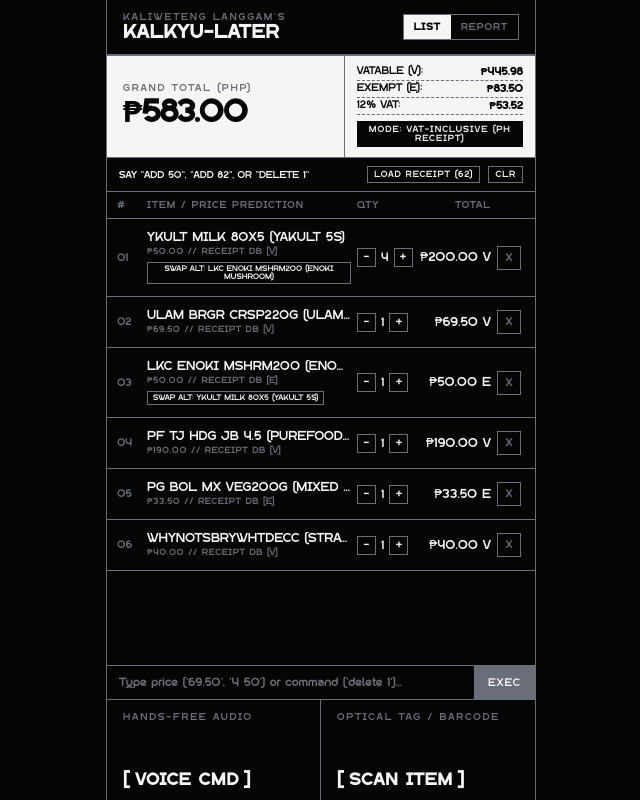
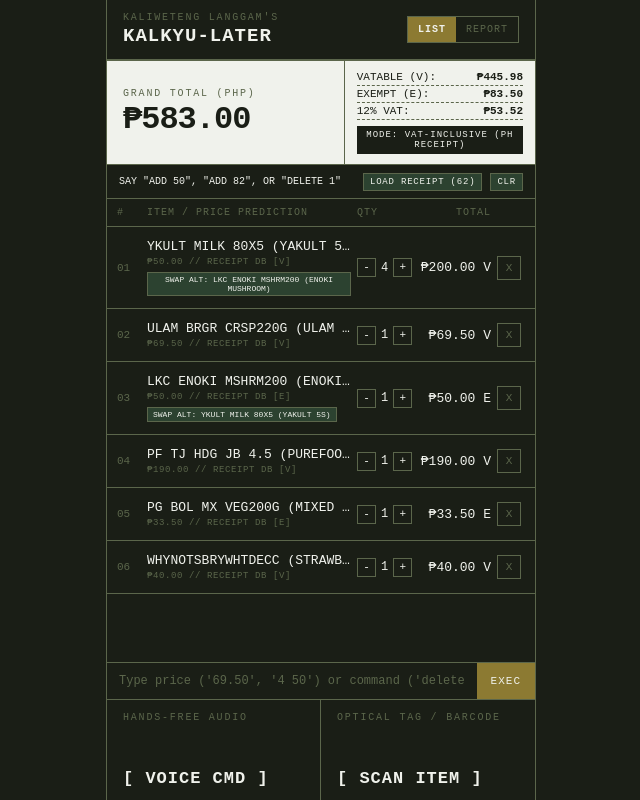
Before and after one commit to Kenaui/Kalkyu-Later, a plain HTML site: page index.html in a window 1280 px wide. Shown: the whole page, without its empty margins (319-959 px from the left). Drawn offline with Linux system fonts and the light colour scheme.

Commit message:
Color schema update
Green just like puregold

```diff
--- a/index.html
+++ b/index.html
@@ -20,6 +20,16 @@
       --slate: #6A6E79;
       --white: #F5F5F5;
       --font-main: 'gibed', 'Courier New', monospace;
+
+    }
+    :root {
+      /* STOLEN COLOR PALETTE FROM YOUR CLASS SCHEDULE */
+      --bg-dark: #1A1E16;        /* Deep Olive Charcoal */
+      --border-accent: #5B664B;  /* Military Olive Border */
+      --text-light: #F0F2EC;     /* Organic Off-White */
+      --gold-bronze: #8C7A32;    /* Timetable Mustard/Bronze */
+      --forest-green: #2C4230;   /* Dark Forest Green */
+      --font-main: 'Gibbed', 'Courier New', monospace;
     }
 
     * {
@@ -31,8 +41,8 @@
     }
 
     body {
-      background-color: var(--black);
-      color: var(--white);
+      background-color: var(--bg-dark);
+      color: var(--text-light);
       font-family: var(--font-main);
       display: flex;
       justify-content: center;
@@ -46,19 +56,19 @@
       height: 100dvh;
       display: flex;
       flex-direction: column;
-      background-color: var(--black);
-      border-left: 1px solid var(--slate);
-      border-right: 1px solid var(--slate);
+      background-color: var(--bg-dark);
+      border-left: 1px solid var(--border-accent);
+      border-right: 1px solid var(--border-accent);
       position: relative;
     }
 
-    /* TOP ARCHITECTURAL HEADER */
+    /* TOP HEADER */
     .top-bar {
       display: grid;
       grid-template-columns: 1fr auto;
-      border-bottom: 2px solid var(--slate);
+      border-bottom: 2px solid var(--border-accent);
       padding: 12px 16px;
-      background: var(--black);
+      background: var(--bg-dark);
     }
 
     .brand-block {
@@ -71,25 +81,25 @@
       font-size: 10px;
       letter-spacing: 1.8px;
       text-transform: uppercase;
-      color: var(--slate);
+      color: var(--border-accent);
     }
 
     .app-title {
       font-size: 19px;
       letter-spacing: 1px;
       text-transform: uppercase;
-      color: var(--white);
+      color: var(--text-light);
     }
 
     .mode-tabs {
       display: flex;
-      border: 1px solid var(--slate);
+      border: 1px solid var(--border-accent);
       align-self: center;
     }
 
     .tab-btn {
-      background: var(--black);
-      color: var(--slate);
+      background: var(--bg-dark);
+      color: var(--border-accent);
       border: none;
       padding: 7px 10px;
       font-family: var(--font-main);
@@ -100,8 +110,8 @@
     }
 
     .tab-btn.active {
-      background: var(--white);
-      color: var(--black);
+      background: var(--gold-bronze);
+      color: var(--text-light);
       font-weight: bold;
     }
 
@@ -109,17 +119,21 @@
     .summary-ticker {
       display: grid;
       grid-template-columns: 1.25fr 1fr;
-      border-bottom: 1px solid var(--slate);
-      background: var(--white);
-      color: var(--black);
+      border-bottom: 1px solid var(--border-accent);
+      background: var(--text-light);
+      color: var(--bg-dark);
     }
 
     .grand-total-box {
       padding: 14px 16px;
-      border-right: 1px solid var(--slate);
+      border-right: 1px solid var(--border-accent);
       display: flex;
       flex-direction: column;
       justify-content: center;
+    }
+
+    .grand-total-box .micro-label {
+      color: var(--border-accent);
     }
 
     .grand-total-value {
@@ -141,15 +155,15 @@
     .vat-row {
       display: flex;
       justify-content: space-between;
-      border-bottom: 1px dashed var(--slate);
+      border-bottom: 1px dashed var(--border-accent);
       padding-bottom: 2px;
       margin-bottom: 2px;
     }
 
     .vat-toggle {
       margin-top: 4px;
-      background: var(--black);
-      color: var(--white);
+      background: var(--bg-dark);
+      color: var(--text-light);
       border: none;
       padding: 4px 6px;
       font-family: var(--font-main);
@@ -163,10 +177,10 @@
     /* STATUS STRIP */
     .status-strip {
       padding: 7px 12px;
-      background: var(--black);
-      border-bottom: 1px solid var(--slate);
+      background: var(--bg-dark);
+      border-bottom: 1px solid var(--border-accent);
       font-size: 10px;
-      color: var(--white);
+      color: var(--text-light);
       display: flex;
       justify-content: space-between;
       align-items: center;
@@ -182,9 +196,9 @@
     }
 
     .mini-action-btn {
-      background: var(--black);
-      color: var(--white);
-      border: 1px solid var(--slate);
+      background: var(--forest-green);
+      color: var(--text-light);
+      border: 1px solid var(--border-accent);
       padding: 3px 6px;
       font-family: var(--font-main);
       font-size: 9px;
@@ -195,15 +209,14 @@
     }
 
     .mini-action-btn:active {
-      background: var(--white);
-      color: var(--black);
+      background: var(--gold-bronze);
     }
 
     /* MAIN VIEWPORT */
     .view-container {
       flex: 1;
       overflow-y: auto;
-      background: var(--black);
+      background: var(--bg-dark);
     }
 
     .hidden {
@@ -215,14 +228,14 @@
       display: grid;
       grid-template-columns: 30px 1fr 62px 78px 28px;
       padding: 8px 10px;
-      border-bottom: 1px solid var(--slate);
+      border-bottom: 1px solid var(--border-accent);
       font-size: 10px;
-      color: var(--slate);
+      color: var(--border-accent);
       text-transform: uppercase;
       letter-spacing: 1px;
       position: sticky;
       top: 0;
-      background: var(--black);
+      background: var(--bg-dark);
       z-index: 5;
     }
 
@@ -231,12 +244,12 @@
       grid-template-columns: 30px 1fr 62px 78px 28px;
       align-items: center;
       padding: 12px 10px;
-      border-bottom: 1px solid var(--slate);
+      border-bottom: 1px solid var(--border-accent);
     }
 
     .row-idx {
       font-size: 11px;
-      color: var(--slate);
+      color: var(--border-accent);
     }
 
     .row-item-info {
@@ -249,7 +262,7 @@
 
     .row-name {
       font-size: 13px;
-      color: var(--white);
+      color: var(--text-light);
       text-transform: uppercase;
       cursor: pointer;
       white-space: nowrap;
@@ -259,7 +272,7 @@
 
     .prediction-badge {
       font-size: 9px;
-      color: var(--slate);
+      color: var(--border-accent);
       letter-spacing: 0.6px;
       text-transform: uppercase;
     }
@@ -267,9 +280,9 @@
     .alt-swap-btn {
       margin-top: 2px;
       align-self: flex-start;
-      background: transparent;
-      border: 1px solid var(--slate);
-      color: var(--white);
+      background: var(--forest-green);
+      border: 1px solid var(--border-accent);
+      color: var(--text-light);
       font-family: var(--font-main);
       font-size: 8px;
       padding: 2px 5px;
@@ -287,9 +300,9 @@
     .qty-btn {
       width: 19px;
       height: 19px;
-      background: var(--black);
-      color: var(--white);
-      border: 1px solid var(--slate);
+      background: var(--bg-dark);
+      color: var(--text-light);
+      border: 1px solid var(--border-accent);
       font-family: var(--font-main);
       cursor: pointer;
       font-size: 11px;
@@ -299,15 +312,15 @@
     .row-price {
       text-align: right;
       font-size: 13px;
-      color: var(--white);
+      color: var(--text-light);
       padding-right: 6px;
       cursor: pointer;
     }
 
     .del-btn {
       background: transparent;
-      border: 1px solid var(--slate);
-      color: var(--slate);
+      border: 1px solid var(--border-accent);
+      color: var(--border-accent);
       width: 24px;
       height: 24px;
       font-family: var(--font-main);
@@ -315,10 +328,15 @@
       font-size: 11px;
     }
 
+    .del-btn:hover {
+      background: var(--gold-bronze);
+      color: var(--bg-dark);
+    }
+
     .empty-state {
       padding: 40px 20px;
       text-align: center;
-      color: var(--slate);
+      color: var(--border-accent);
       font-size: 11px;
       line-height: 1.8;
       letter-spacing: 1px;
@@ -329,15 +347,15 @@
     .manual-bar {
       display: grid;
       grid-template-columns: 1fr auto;
-      border-top: 1px solid var(--slate);
-      border-bottom: 1px solid var(--slate);
-      background: var(--black);
+      border-top: 1px solid var(--border-accent);
+      border-bottom: 1px solid var(--border-accent);
+      background: var(--bg-dark);
     }
 
     .cmd-input {
-      background: var(--black);
+      background: var(--bg-dark);
       border: none;
-      color: var(--white);
+      color: var(--text-light);
       padding: 11px 12px;
       font-family: var(--font-main);
       font-size: 12px;
@@ -345,12 +363,12 @@
     }
 
     .cmd-input::placeholder {
-      color: var(--slate);
+      color: var(--border-accent);
     }
 
     .cmd-submit {
-      background: var(--slate);
-      color: var(--white);
+      background: var(--gold-bronze);
+      color: var(--text-light);
       border: none;
       padding: 0 14px;
       font-family: var(--font-main);
@@ -365,13 +383,13 @@
       display: grid;
       grid-template-columns: 1fr 1fr;
       height: 100px;
-      background: var(--black);
+      background: var(--bg-dark);
     }
 
     .deck-trigger {
       border: none;
-      background: var(--black);
-      color: var(--white);
+      background: var(--bg-dark);
+      color: var(--text-light);
       font-family: var(--font-main);
       display: flex;
       flex-direction: column;
@@ -382,18 +400,18 @@
     }
 
     .deck-trigger:first-child {
-      border-right: 1px solid var(--slate);
+      border-right: 1px solid var(--border-accent);
     }
 
     .deck-trigger.listening,
     .deck-trigger:active {
-      background: var(--white);
-      color: var(--black);
+      background: var(--gold-bronze);
+      color: var(--bg-dark);
     }
 
     .deck-trigger.listening .micro-label,
     .deck-trigger:active .micro-label {
-      color: var(--black);
+      color: var(--bg-dark);
     }
 
     .trigger-main-label {
@@ -407,7 +425,7 @@
     .scanner-modal {
       position: absolute;
       inset: 0;
-      background: var(--black);
+      background: var(--bg-dark);
       z-index: 50;
       display: flex;
       flex-direction: column;
@@ -416,8 +434,8 @@
     .camera-viewport {
       flex: 1;
       position: relative;
-      background: var(--black);
-      border-bottom: 1px solid var(--slate);
+      background: var(--bg-dark);
+      border-bottom: 1px solid var(--border-accent);
       display: flex;
       flex-direction: column;
       justify-content: center;
@@ -436,7 +454,7 @@
       position: absolute;
       width: 78%;
       height: 140px;
-      border: 2px solid var(--white);
+      border: 2px solid var(--text-light);
       display: flex;
       flex-direction: column;
       justify-content: space-between;
@@ -449,20 +467,20 @@
       display: flex;
       flex-direction: column;
       gap: 10px;
-      background: var(--black);
+      background: var(--bg-dark);
     }
 
     .scan-input-row {
       display: grid;
       grid-template-columns: 1fr auto;
-      border: 1px solid var(--slate);
+      border: 1px solid var(--border-accent);
     }
 
     .btn-block {
       width: 100%;
       padding: 14px;
-      background: var(--white);
-      color: var(--black);
+      background: var(--gold-bronze);
+      color: var(--text-light);
       border: none;
       font-family: var(--font-main);
       font-size: 13px;
@@ -475,7 +493,7 @@
     /* REPORTS VIEW */
     .report-section {
       padding: 16px;
-      border-bottom: 1px solid var(--slate);
+      border-bottom: 1px solid var(--border-accent);
     }
 
     .report-grid {
@@ -486,14 +504,15 @@
     }
 
     .stat-card {
-      border: 1px solid var(--slate);
+      border: 1px solid var(--border-accent);
       padding: 10px;
+      background: var(--forest-green);
     }
 
     .stat-val {
       font-size: 20px;
       margin-top: 4px;
-      color: var(--white);
+      color: var(--text-light);
     }
 
     .receipt-table {
@@ -505,7 +524,7 @@
 
     .receipt-table td {
       padding: 5px 0;
-      border-bottom: 1px dashed var(--slate);
+      border-bottom: 1px dashed var(--border-accent);
     }
 
     .receipt-table td:last-child {
```
